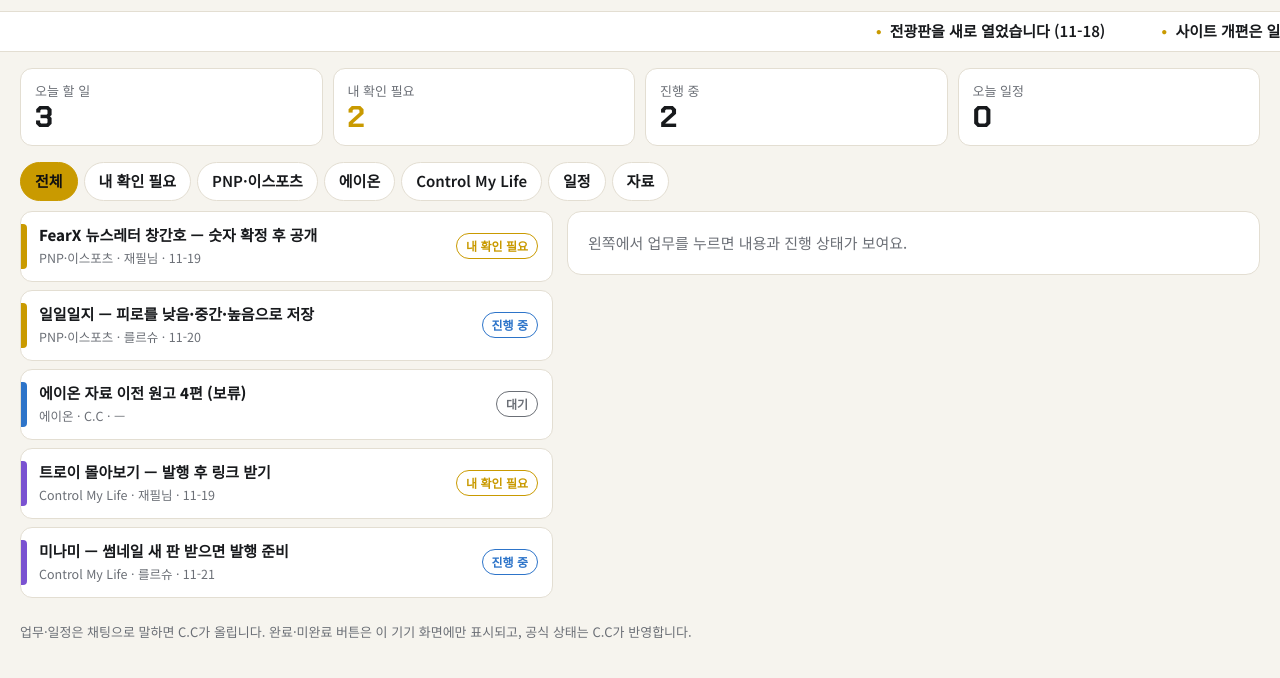
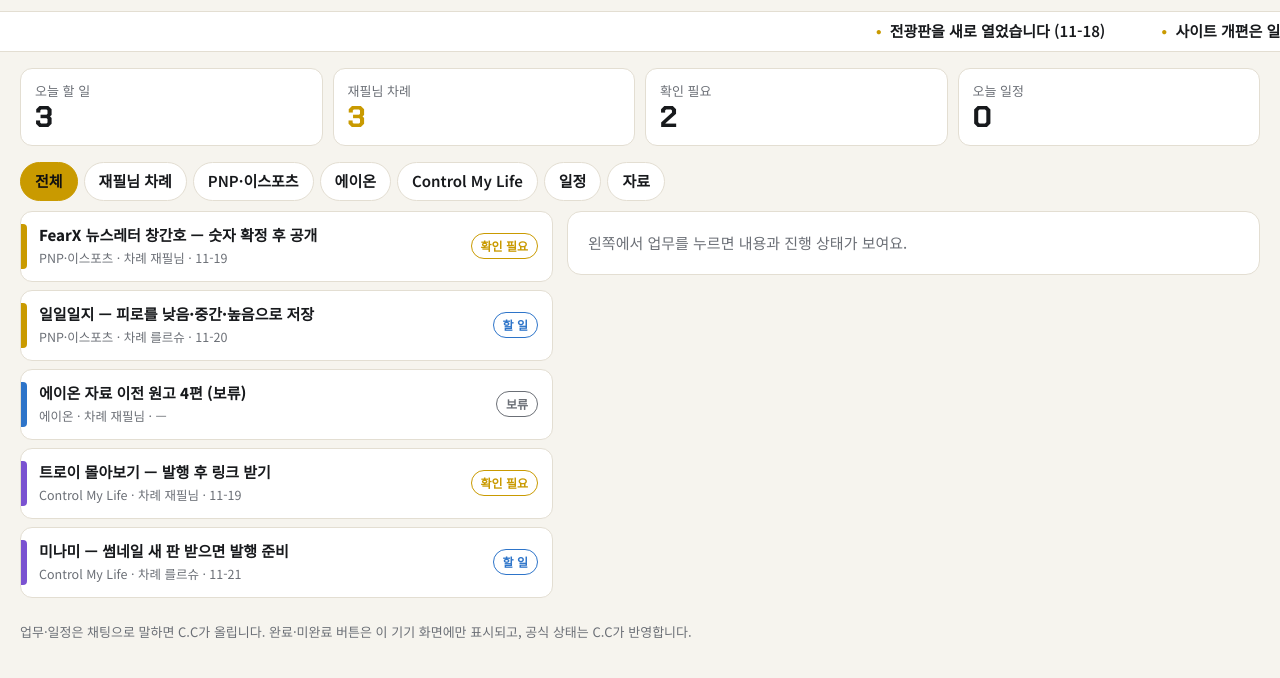
Before and after one commit to kjp9204-oss/jaepil-board, a plain HTML site: page index.html in a window 1280 px wide. Shown: the part 62-740 px from the top of the page. Drawn offline with Linux system fonts and the light colour scheme.

Commit message:
[C.C@노트북] Board rules for every assistant; statuses match the 4-state system
Co-Authored-By: Claude Opus 5.5 <noreply@anthropic.com>
Claude-Session: https://claude.ai/code/session_01QJUvQnnh2DJemcDbzTLJMg

```diff
--- a/data/tasks.json
+++ b/data/tasks.json
@@ -1,7 +1,57 @@
 [
-  {"id":"CC-20261113-02","area":"PNP","status":"check","today":true,"title":"FearX 뉴스레터 창간호 — 숫자 확정 후 공개","who":"재필님","due":"11-19","note":"2면 케어 숫자의 집계 기준을 정하면 공개합니다."},
-  {"id":"CC-20261116-07","area":"PNP","status":"doing","today":true,"title":"일일일지 — 피로를 낮음·중간·높음으로 저장","who":"를르슈","due":"11-20","note":"밀 때는 0~10, 저장은 0~3 낮음 · 4~6 중간 · 7~10 높음."},
-  {"id":"CC-20261118-01","area":"에이온","status":"wait","today":false,"title":"에이온 자료 이전 원고 4편 (보류)","who":"C.C","due":"—","note":"사이트 개편은 일단 보류. 원고는 아래 「자료」 탭에 보관합니다."},
-  {"id":"CC-20261116-01","area":"CML","status":"check","today":true,"title":"트로이 몰아보기 — 발행 후 링크 받기","who":"재필님","due":"11-19","note":"발행 준비 완료. 올린 뒤 링크를 주시면 진행표를 정리합니다."},
-  {"id":"CC-20261114-02","area":"CML","status":"doing","today":false,"title":"미나미 — 썸네일 새 판 받으면 발행 준비","who":"를르슈","due":"11-21","note":"이전 썸네일은 글자 오타로 반려."}
+  {
+    "id": "CC-20261113-02",
+    "area": "PNP",
+    "status": "check",
+    "today": true,
+    "title": "FearX 뉴스레터 창간호 — 숫자 확정 후 공개",
+    "who": "C.C",
+    "due": "11-19",
+    "note": "2면 케어 숫자의 집계 기준을 정하면 공개합니다.",
+    "turn": "재필님"
+  },
+  {
+    "id": "CC-20261116-07",
+    "area": "PNP",
+    "status": "todo",
+    "today": true,
+    "title": "일일일지 — 피로를 낮음·중간·높음으로 저장",
+    "who": "를르슈",
+    "due": "11-20",
+    "note": "밀 때는 0~10, 저장은 0~3 낮음 · 4~6 중간 · 7~10 높음.",
+    "turn": "를르슈"
+  },
+  {
+    "id": "CC-20261118-01",
+    "area": "에이온",
+    "status": "hold",
+    "today": false,
+    "title": "에이온 자료 이전 원고 4편 (보류)",
+    "who": "C.C",
+    "due": "—",
+    "note": "사이트 개편은 일단 보류. 원고는 아래 「자료」 탭에 보관합니다.",
+    "turn": "재필님"
+  },
+  {
+    "id": "CC-20261116-01",
+    "area": "CML",
+    "status": "check",
+    "today": true,
+    "title": "트로이 몰아보기 — 발행 후 링크 받기",
+    "who": "C.C",
+    "due": "11-19",
+    "note": "발행 준비 완료. 올린 뒤 링크를 주시면 진행표를 정리합니다.",
+    "turn": "재필님"
+  },
+  {
+    "id": "CC-20261114-02",
+    "area": "CML",
+    "status": "todo",
+    "today": false,
+    "title": "미나미 — 썸네일 새 판 받으면 발행 준비",
+    "who": "를르슈",
+    "due": "11-21",
+    "note": "이전 썸네일은 글자 오타로 반려.",
+    "turn": "를르슈"
+  }
 ]
--- a/index.html
+++ b/index.html
@@ -70,13 +70,13 @@ main{display:grid;grid-template-columns:minmax(0,1fr) minmax(0,1.3fr);gap:14px;p
 <div class="ticker" aria-label="공지"><div id="ticker"></div></div>
 <section class="stats" aria-label="요약">
   <div class="stat"><p>오늘 할 일</p><strong id="s-today">0</strong></div>
-  <div class="stat"><p>내 확인 필요</p><strong id="s-check" style="color:var(--y)">0</strong></div>
-  <div class="stat"><p>진행 중</p><strong id="s-doing">0</strong></div>
+  <div class="stat"><p>재필님 차례</p><strong id="s-check" style="color:var(--y)">0</strong></div>
+  <div class="stat"><p>확인 필요</p><strong id="s-doing">0</strong></div>
   <div class="stat"><p>오늘 일정</p><strong id="s-sched">0</strong></div>
 </section>
 <nav class="tabs" aria-label="보기">
   <button data-tab="all" aria-pressed="true">전체</button>
-  <button data-tab="check" aria-pressed="false">내 확인 필요</button>
+  <button data-tab="check" aria-pressed="false">재필님 차례</button>
   <button data-tab="PNP" aria-pressed="false">PNP·이스포츠</button>
   <button data-tab="에이온" aria-pressed="false">에이온</button>
   <button data-tab="CML" aria-pressed="false">Control My Life</button>
@@ -90,7 +90,7 @@ main{display:grid;grid-template-columns:minmax(0,1fr) minmax(0,1.3fr);gap:14px;p
 <p class="hint">업무·일정은 채팅으로 말하면 C.C가 올립니다. 완료·미완료 버튼은 이 기기 화면에만 표시되고, 공식 상태는 C.C가 반영합니다.</p>
 <script>
 const AREAS={PNP:{label:'PNP·이스포츠',c:'var(--y)'},'에이온':{label:'에이온',c:'var(--b)'},CML:{label:'Control My Life',c:'var(--p)'},'개인':{label:'개인',c:'var(--g)'}};
-const STATUS={check:{label:'내 확인 필요',c:'var(--y)'},doing:{label:'진행 중',c:'var(--b)'},wait:{label:'대기',c:'var(--muted)'},done:{label:'완료',c:'var(--g)'}};
+const STATUS={todo:{label:'할 일',c:'var(--b)'},check:{label:'확인 필요',c:'var(--y)'},hold:{label:'보류',c:'var(--muted)'},done:{label:'완료',c:'var(--g)'}};
 let tasks=[],sched=[],notices=[],docs=[];
 const REPO='https://github.com/kjp9204-oss/jaepil-board/blob/main/';
 let tab='all',cur=null;
@@ -101,19 +101,19 @@ function loadLocal(){try{return JSON.parse(localStorage.getItem(KEY)||'{}')}catc
 function saveLocal(o){try{localStorage.setItem(KEY,JSON.stringify(o))}catch(e){}}
 function tick(){const d=new Date();$('#time').textContent=d.toLocaleTimeString('ko-KR',{hour:'2-digit',minute:'2-digit',hour12:false});$('#date').textContent=d.toLocaleDateString('ko-KR',{month:'long',day:'numeric',weekday:'short'});}
 tick();setInterval(tick,30000);
-function stats(){$('#s-today').textContent=tasks.filter(t=>t.today&&t.status!=='done').length;$('#s-check').textContent=tasks.filter(t=>t.status==='check').length;$('#s-doing').textContent=tasks.filter(t=>t.status==='doing').length;$('#s-sched').textContent=sched.length;}
+function stats(){$('#s-today').textContent=tasks.filter(t=>t.today&&t.status!=='done').length;$('#s-check').textContent=tasks.filter(t=>t.turn==='재필님'&&t.status!=='done').length;$('#s-doing').textContent=tasks.filter(t=>t.status==='check').length;$('#s-sched').textContent=sched.length;}
 function render(){
  stats();
  if(tab==='sched'){ $('#left').innerHTML='<div class="sched">'+(sched.length?sched.map(s=>`<div class="row"><time>${esc(s.t)}</time><span>${esc(s.w)}</span></div>`).join(''):'<div class="row"><time>—</time><span>등록된 일정이 없습니다.</span></div>')+'</div>'; return; }
  if(tab==='docs'){ $('#left').innerHTML='<div class="sched">'+docs.map(d=>`<a class="row doc" href="${REPO+encodeURI(d.file)}" target="_blank" rel="noopener"><time>${esc(d.date)}</time><span><strong>${esc(d.title)}</strong><br><small style="color:var(--muted)">${esc(d.kind)} ↗</small></span></a>`).join('')+'</div>'; return; }
- const list=tasks.filter(t=>tab==='all'||(tab==='check'?t.status==='check':t.area===tab));
- $('#left').innerHTML='<div class="list">'+list.map(t=>{const a=AREAS[t.area],s=STATUS[t.status];return `<div class="${t.status==='done'?'done':''}"><button class="item" data-id="${t.id}" aria-current="${cur===t.id}"><span class="bar" style="background:${a.c}"></span><span><h3>${esc(t.title)}</h3><small>${a.label} · ${esc(t.who)} · ${esc(t.due)}</small></span><span class="chip" style="color:${s.c}">${s.label}</span></button></div>`}).join('')+'</div>';
+ const list=tasks.filter(t=>tab==='all'||(tab==='check'?(t.turn==='재필님'&&t.status!=='done'):t.area===tab));
+ $('#left').innerHTML='<div class="list">'+list.map(t=>{const a=(AREAS[t.area]||AREAS["개인"]),s=(STATUS[t.status]||STATUS.todo);return `<div class="${t.status==='done'?'done':''}"><button class="item" data-id="${t.id}" aria-current="${cur===t.id}"><span class="bar" style="background:${a.c}"></span><span><h3>${esc(t.title)}</h3><small>${a.label} · 차례 ${esc(t.turn)} · ${esc(t.due)}</small></span><span class="chip" style="color:${s.c}">${s.label}</span></button></div>`}).join('')+'</div>';
 }
-function show(id){cur=id;const t=tasks.find(x=>x.id===id),a=AREAS[t.area],s=STATUS[t.status];const d=$('#detail');d.classList.remove('empty');
- d.innerHTML=`<p class="area" style="color:${a.c}">${a.label} · ${t.id}</p><h2>${esc(t.title)}</h2><span class="chip" style="color:${s.c}">${s.label}</span><dl><dt>맡은 사람</dt><dd>${esc(t.who)}</dd><dt>기한</dt><dd>${esc(t.due)}</dd></dl><div class="note">${esc(t.note)}</div><div class="actions"><button class="btn-done" data-act="done">완료</button><button class="btn-undo" data-act="undo">미완료</button></div>`;
+function show(id){cur=id;const t=tasks.find(x=>x.id===id),a=(AREAS[t.area]||AREAS["개인"]),s=(STATUS[t.status]||STATUS.todo);const d=$('#detail');d.classList.remove('empty');
+ d.innerHTML=`<p class="area" style="color:${a.c}">${a.label} · ${t.id}</p><h2>${esc(t.title)}</h2><span class="chip" style="color:${s.c}">${s.label}</span><dl><dt>담당</dt><dd>${esc(t.who)}</dd><dt>차례</dt><dd>${esc(t.turn)}</dd><dt>기한</dt><dd>${esc(t.due)}</dd></dl><div class="note">${esc(t.note)}</div><div class="actions"><button class="btn-done" data-act="done">완료</button><button class="btn-undo" data-act="undo">미완료</button></div>`;
  render(); if(matchMedia('(max-width:780px)').matches) d.scrollIntoView({behavior:'smooth'});}
 document.addEventListener('click',e=>{const it=e.target.closest('.item');if(it)show(it.dataset.id);
- const b=e.target.closest('[data-act]');if(b&&cur){const t=tasks.find(x=>x.id===cur);const loc=loadLocal();if(b.dataset.act==='done'){t.status='done';loc[t.id]='done';}else{t.status=t._orig==='done'?'doing':t._orig;delete loc[t.id];}saveLocal(loc);show(cur);}
+ const b=e.target.closest('[data-act]');if(b&&cur){const t=tasks.find(x=>x.id===cur);const loc=loadLocal();if(b.dataset.act==='done'){t.status='done';loc[t.id]='done';}else{t.status=t._orig==='done'?'todo':t._orig;delete loc[t.id];}saveLocal(loc);show(cur);}
  const tb=e.target.closest('[data-tab]');if(tb){tab=tb.dataset.tab;document.querySelectorAll('[data-tab]').forEach(x=>x.setAttribute('aria-pressed',x===tb));render();}
 });
 $('#theme').onclick=()=>{const r=document.documentElement;r.dataset.theme=r.dataset.theme==='light'?'dark':'light';};
```
Also changed, not shown: 2 other files.
